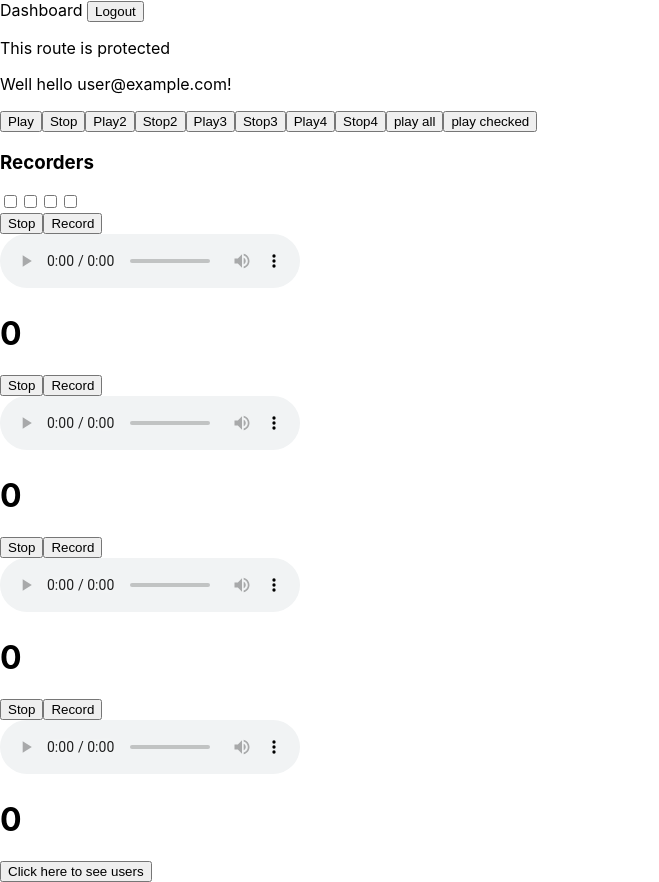
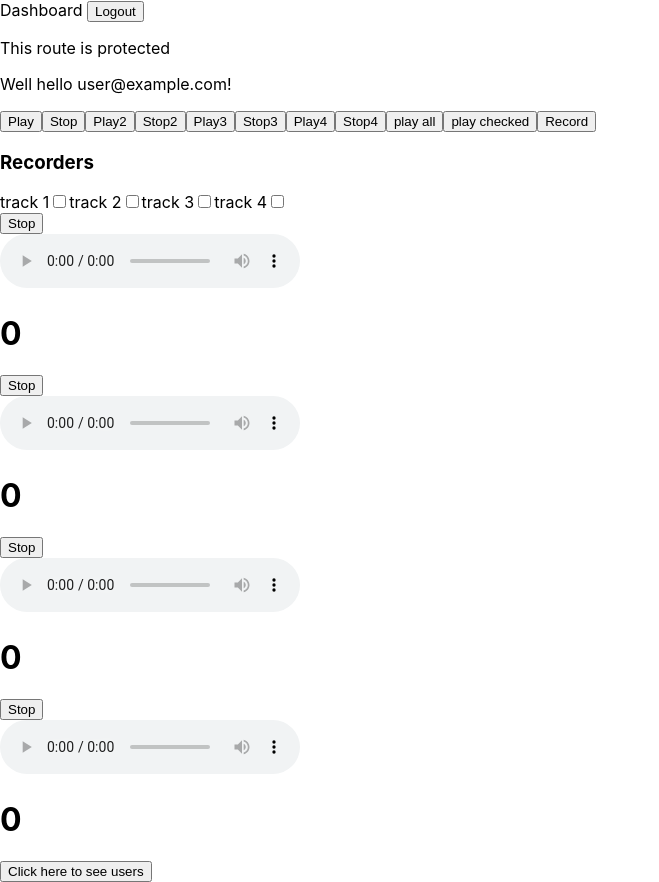
Before and after one commit to sofiaronnkvist/fourtrack, a Next.js app: page /dashboard in a window 1280 px wide. Shown: the whole page, without its empty margins (0-659 px from the left). Built offline with nearby package versions, Linux system fonts and the light colour scheme; no server answers; sample sign-in values are in the browser's storage.

Commit message:
Record one channel on checked box

```diff
--- a/components/Button/Button.jsx
+++ b/components/Button/Button.jsx
@@ -1,3 +1,3 @@
-export default function Button({handleCklick, text}) {
-    return <button onClick={handleCklick}>{text}</button>;
+export default function Button({handleclick, text}) {
+    return <button onClick={handleclick}>{text}</button>;
   }
--- a/components/Recorder/Recorder.jsx
+++ b/components/Recorder/Recorder.jsx
@@ -1,45 +1,68 @@
 import { useMyRecorder } from './../Recorder/index';
 import Button from '../Button/Button';
+import { forwardRef, useImperativeHandle } from 'react';
 
-export default function Recorder({ id }) {
+const Recorder = (props, ref) => {
   // Code to load component in client. To be added to index.js or where the component is used.
   // const Recorder = dynamic(() => import('./components/ownRecorder'), {
   //     ssr: false,
   //   });
 
   const {
-    audioURL,
-    audioData, // you can use this for send audio to server
+    // audioURL,
+    // audioData, // you can use this for send audio to server
     timer,
     track,
-    recordingStatus,
-    cancleRecording,
+    // recordingStatus,
+    // cancleRecording,
     saveRecordedAudio,
     startRecording,
-  } = useMyRecorder(id);
+  } = useMyRecorder(props.id);
+
+  // useEffect(() => {}, []);
+  // ref.current = start;
 
   const stop = () => {
     console.log('Stoppad');
     saveRecordedAudio();
   };
 
-  const start = () => {
-    console.log('Startad');
-    setTimeout(() => {
+  const hello = () => {
+    console.log('hello');
+  };
+  useImperativeHandle(ref, () => ({
+    start1() {
       startRecording();
-    }, 500);
-  };
+    },
+    start2() {
+      startRecording();
+    },
+    start3() {
+      startRecording();
+    },
+    start4() {
+      startRecording();
+    },
+  }));
+  // const start = () => {
+  //   console.log('Startad');
+  //   setTimeout(() => {
+  //     startRecording();
+  //   }, 0);
+
+  // };
 
   return (
     <div>
       <div>
-        <Button handleCklick={stop} text='Stop'></Button>
-        <Button handleCklick={start} text='Record'></Button>
+        <Button handleclick={stop} text='Stop'></Button>
+        {/* <Button handleclick={start} text='Record'></Button> */}
       </div>
       <div>
-        <audio id={id} controls src={track}></audio>
+        <audio id={props.id} controls src={track}></audio>
       </div>
       <h1>{timer}</h1>
     </div>
   );
-}
+};
+export default forwardRef(Recorder);
--- a/pages/dashboard.jsx
+++ b/pages/dashboard.jsx
@@ -1,11 +1,11 @@
-import React, { useCallback, useEffect, useState } from 'react';
+import React, { useCallback, useEffect, useRef, useState } from 'react';
 import Recorder from '../components/Recorder/Recorder';
 import { useAuth } from '../context/AuthContext';
 import { getFileFromStorage } from '../utils/getFileFromStorage';
 
-
 import { collection, getDocs } from 'firebase/firestore';
 import { firestore } from '../utils/firebase';
+import { ref } from '@firebase/storage';
 
 const readUsers = async () => {
   const querySnapshot = await getDocs(collection(firestore, 'users'));
@@ -18,6 +18,10 @@ const Dashboard = () => {
   const { user } = useAuth();
   const [testArray, setTestArray] = useState([]);
   const [playId, setPlayId] = useState();
+  let ref1 = useRef(null);
+  let ref2 = useRef(null);
+  let ref3 = useRef(null);
+  let ref4 = useRef(null);
 
   useEffect(() => {
     getFileFromStorage(user.uid).then((res) => setTestArray(res));
@@ -56,9 +60,32 @@ const Dashboard = () => {
   const handleChange = (event) => {
     console.log(`event.target: ${event.target.value}`);
     if (playId == event.target.value) {
+      console.log(`in if: ${playId}`);
+
       setPlayId('');
     } else {
       setPlayId(event.target.value);
+      console.log(`in else: ${playId}`);
+    }
+  };
+  console.log(`outside play Id: ${playId}`);
+
+  const record = (recId) => {
+    if (recId == 1) {
+      console.log('recId 1');
+      ref1.current.start1();
+    }
+    if (recId == 2) {
+      console.log('recId 2');
+      ref2.current.start2();
+    }
+    if (recId == 3) {
+      console.log('recId 3');
+      ref3.current.start3();
+    }
+    if (recId == 4) {
+      console.log('recId 4');
+      ref4.current.start4();
     }
   };
 
@@ -77,18 +104,23 @@ const Dashboard = () => {
       <button onClick={() => player4.pause()}>Stop4</button>
       <button onClick={() => playAll()}>play all</button>
       <button onClick={() => playChecked(playId)}>play checked</button>
+      <button onClick={() => record(playId)}>Record</button>
 
       <h3>Recorders</h3>
       <form>
+        <label htmlFor=''>track 1</label>
         <input onChange={handleChange} type='checkbox' value='1'></input>
+        <label htmlFor=''>track 2</label>
         <input onChange={handleChange} type='checkbox' value='2'></input>
+        <label htmlFor=''>track 3</label>
         <input onChange={handleChange} type='checkbox' value='3'></input>
+        <label htmlFor=''>track 4</label>
         <input onChange={handleChange} type='checkbox' value='4'></input>
       </form>
-      <Recorder id={1}></Recorder>
-      <Recorder id={2}></Recorder>
-      <Recorder id={3}></Recorder>
-      <Recorder id={4}></Recorder>
+      <Recorder id={1} ref={ref1}></Recorder>
+      <Recorder id={2} ref={ref2}></Recorder>
+      <Recorder id={3} ref={ref3}></Recorder>
+      <Recorder id={4} ref={ref4}></Recorder>
       <button onClick={readUsers}>Click here to see users</button>
     </div>
   );
```
